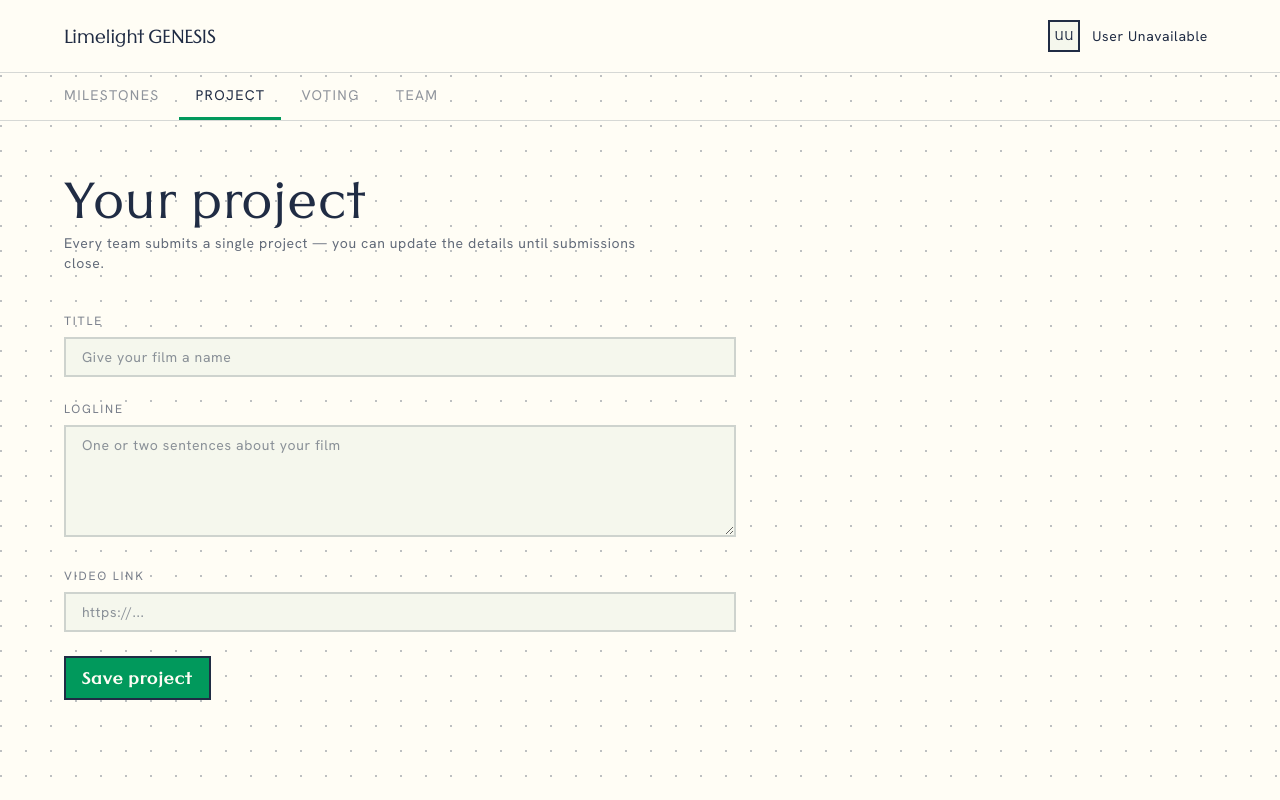
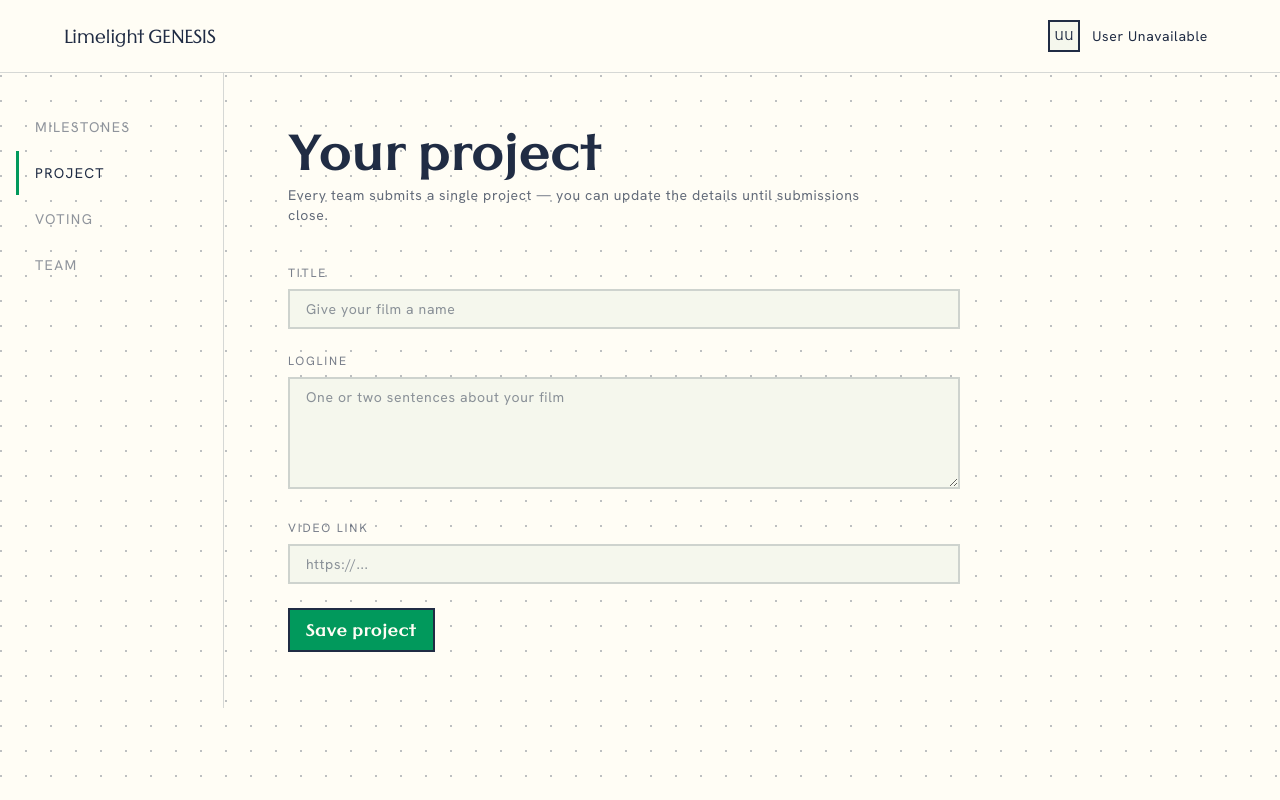
Before and after one commit to LimelightCreatives/dashboard, a Next.js app: page /participant/genesis/project in a window 1280 px wide. Built offline with nearby package versions, Linux system fonts and the light colour scheme.

Commit message:
update dashboard

```diff
--- a/app/participant/[eventId]/layout.tsx
+++ b/app/participant/[eventId]/layout.tsx
@@ -1,7 +1,7 @@
 import { headers } from "next/headers";
 import { getEventConfig } from "@/lib/events";
 import { ClientTopbar } from "@/components/dashboard/ClientTopbar"; // Import the wrapper
-import { DashboardTabs } from "@/components/dashboard/DashboardTabs";
+import { DashboardShell } from "@/components/dashboard/DashboardShell";
 import { EventThemeProvider } from "@/components/dashboard/EventThemeProvider";
 
 const TABS = [
@@ -30,7 +30,10 @@ export default async function EventDashboardLayout({
   if (!event) {
     return (
       <div className="p-10 font-body text-sm">
-        <p>The event <strong>&quot;{eventId}&quot;</strong> is either not a thing or has concluded.</p>
+        <p>
+          The event <strong>&quot;{eventId}&quot;</strong> is either not a
+          thing or has concluded.
+        </p>
       </div>
     );
   }
@@ -41,10 +44,9 @@ export default async function EventDashboardLayout({
       <ClientTopbar user={user} label={event.name} />
 
       <EventThemeProvider theme={event.theme}>
-        <div className="border-b border-[var(--border)]">
-          <DashboardTabs basePath={`/participant/${event.id}`} tabs={TABS} />
-        </div>
-        <main className="px-6 py-10 md:px-16 md:py-14">{children}</main>
+        <DashboardShell basePath={`/participant/${event.id}`} tabs={TABS}>
+          {children}
+        </DashboardShell>
       </EventThemeProvider>
     </div>
   );
--- a/app/participant/[eventId]/milestones/page.tsx
+++ b/app/participant/[eventId]/milestones/page.tsx
@@ -11,7 +11,7 @@ export default function MilestonesPage() {
 
   return (
     <div>
-      <h1 className="font-display text-4xl md:text-5xl">Milestones</h1>
+      <h1 className="font-display font-bold text-4xl md:text-5xl">Milestones</h1>
       <p className="mt-2 max-w-xl font-body text-sm text-[var(--foreground)]/70">
         Key dates and checkpoints for {event.name}.
       </p>
--- a/app/participant/[eventId]/project/page.tsx
+++ b/app/participant/[eventId]/project/page.tsx
@@ -38,7 +38,7 @@ export default function ProjectPage() {
     <div>
       <div className="flex flex-wrap items-end justify-between gap-4">
         <div>
-          <h1 className="font-display text-4xl md:text-5xl">Your project</h1>
+          <h1 className="font-display font-bold text-4xl md:text-5xl">Your project</h1>
           <p className="mt-2 max-w-xl font-body text-sm text-[var(--foreground)]/70">
             Every team submits a single project — you can update the details until submissions close.
           </p>
--- a/app/participant/[eventId]/team/page.tsx
+++ b/app/participant/[eventId]/team/page.tsx
@@ -62,7 +62,7 @@ export default function TeamPage() {
 
   return (
     <div>
-      <h1 className="font-display text-4xl md:text-5xl">Team</h1>
+      <h1 className="font-display font-bold text-4xl md:text-5xl">Team</h1>
       <p className="mt-2 max-w-xl font-body text-sm text-[var(--foreground)]/70">
         Join an existing team or start your own.
       </p>
--- a/app/participant/[eventId]/voting/page.tsx
+++ b/app/participant/[eventId]/voting/page.tsx
@@ -34,7 +34,7 @@ export default function VotingPage() {
 
   return (
     <div>
-      <h1 className="font-display text-4xl md:text-5xl">Voting</h1>
+      <h1 className="font-display font-bold text-4xl md:text-5xl">Voting</h1>
       <p className="mt-2 max-w-xl font-body text-sm text-[var(--foreground)]/70">
         Watch the submissions and cast your vote for your favourite film. You can change your vote until voting closes.
       </p>
--- a/app/participant/page.tsx
+++ b/app/participant/page.tsx
@@ -12,5 +12,5 @@ import Launchpad from "@/components/launchpad";
 
 // genesis event
 export default function ParticipantPage() {
-  redirect("/participant/genesis/milestones");
+  redirect("/participant/genesis/project");
 }
--- /dev/null
+++ b/components/dashboard/DashboardShell.tsx
@@ -0,0 +1,79 @@
+"use client";
+
+import Link from "next/link";
+import { usePathname } from "next/navigation";
+import { useEffect, useState, type ReactNode } from "react";
+
+export type DashboardTab = {
+  label: string;
+  /** Path segment relative to /dashboard/[eventId]/, e.g. "milestones" */
+  href: string;
+};
+
+export function DashboardShell({
+  basePath,
+  tabs,
+  children,
+}: {
+  /** e.g. `/dashboard/genesis` — kept generic so this works for /staff/[eventId] too if needed later */
+  basePath: string;
+  tabs: DashboardTab[];
+  children: ReactNode;
+}) {
+  const pathname = usePathname();
+  const [pendingHref, setPendingHref] = useState<string | null>(null);
+
+  // Once the route actually changes, whatever we were waiting on is done.
+  useEffect(() => {
+    setPendingHref(null);
+  }, [pathname]);
+
+  return (
+    <div className="flex flex-col md:flex-row">
+      <aside className="border-b border-[var(--border)] md:w-56 md:shrink-0 md:border-b-0 md:border-r">
+        <nav className="flex gap-1 overflow-x-auto px-6 py-2 md:flex-col md:gap-0.5 md:overflow-visible md:px-4 md:py-8">
+          {tabs.map((tab) => {
+            const href = `${basePath}/${tab.href}`;
+            const active =
+              pathname === href || pathname?.startsWith(`${href}/`);
+            const pending = pendingHref === href;
+
+            return (
+              <Link
+                key={tab.href}
+                href={href}
+                aria-current={active ? "page" : undefined}
+                onClick={() => {
+                  if (href !== pathname) setPendingHref(href);
+                }}
+                className={`flex items-center gap-2 whitespace-nowrap border-b-[3px] px-4 py-3 font-body text-sm uppercase tracking-[0.1em] transition-colors md:border-b-0 md:border-l-[3px] ${
+                  active
+                    ? "border-[var(--accent)] text-[var(--foreground)]"
+                    : "border-transparent text-[var(--foreground)]/50 hover:text-[var(--foreground)]"
+                }`}
+              >
+                <span className={pending ? "opacity-60" : undefined}>
+                  {tab.label}
+                </span>
+                {pending && (
+                  <span
+                    aria-hidden
+                    className="h-3 w-3 shrink-0 animate-spin rounded-full border-[1.5px] border-[var(--foreground)]/30 border-t-[var(--accent)]"
+                  />
+                )}
+              </Link>
+            );
+          })}
+        </nav>
+      </aside>
+
+      <main
+        className={`flex-1 px-6 py-10 transition-opacity duration-150 md:px-16 md:py-14 ${
+          pendingHref ? "opacity-50" : "opacity-100"
+        }`}
+      >
+        {children}
+      </main>
+    </div>
+  );
+}
--- a/components/dashboard/Topbar.tsx
+++ b/components/dashboard/Topbar.tsx
@@ -41,12 +41,12 @@ export function Topbar({ label = "Dashboard", user, onLogout }: TopbarProps) {
           onClick={() => setOpen((prev) => !prev)}
           aria-expanded={open}
           aria-haspopup="menu"
-          className="flex items-center gap-3 rounded-none px-2 py-1 font-body text-sm transition-colors hover:bg-[var(--surface-hover)]"
+          className="flex items-center gap-2 rounded-none px-1 py-1 font-body text-sm transition-colors hover:bg-[var(--surface-hover)]"
         >
           <span className="flex h-8 w-8 items-center justify-center border-[2px] border-[var(--foreground)] bg-[var(--surface)] font-display text-xs">
             {initials || "?"}
           </span>
-          <span className="hidden sm:inline">{user.name}</span>
+          <span className="hidden sm:inline px-1">{user.name}</span>
         </button>
 
         {open ? (
```
